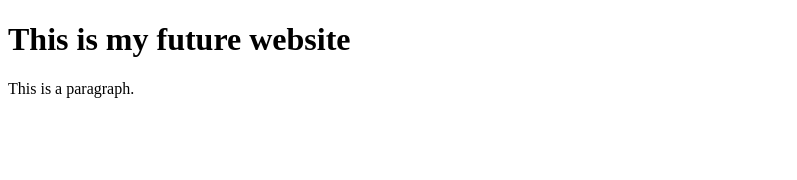
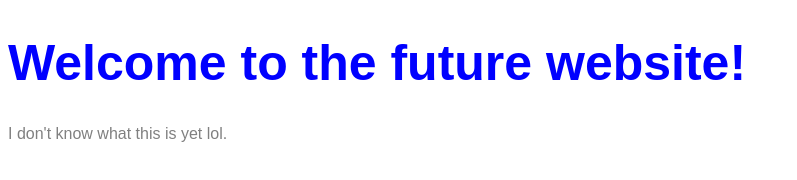
Before and after one commit to mabindy/mabindy.github.io, a plain HTML site: page index.html in a window 1280 px wide. Shown: the whole page, without its empty margins (0-797 px from the left). Drawn offline with Linux system fonts and the light colour scheme.

Commit message:
Update index.html

```diff
--- a/index.html
+++ b/index.html
@@ -5,8 +5,8 @@
 </head>
 <body>
 
-<h1>This is my future website</h1>
-<p>This is a paragraph.</p>
+<h1 style="font-family:arial; font-size: 50px; color: blue;">Welcome to the future website!</h1>
+<p style="color:gray; font-family: Arial;">I don't know what this is yet lol.</p>
 
 </body>
 </html>
```
